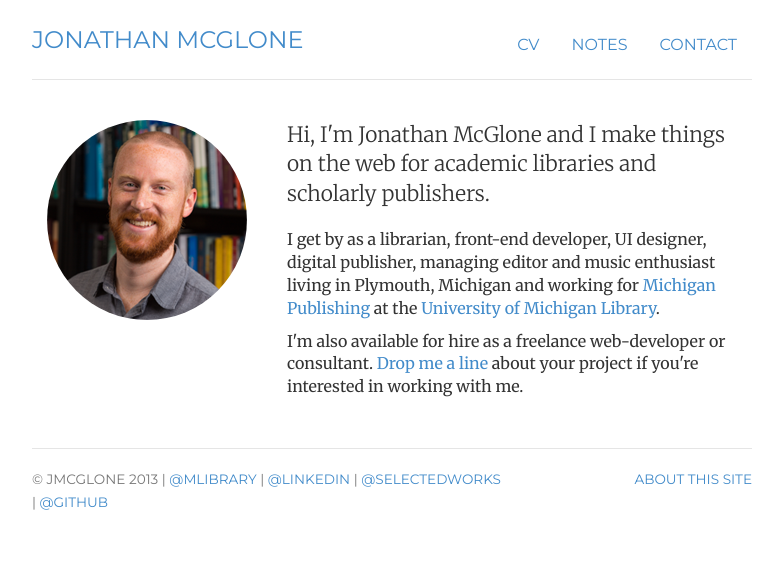
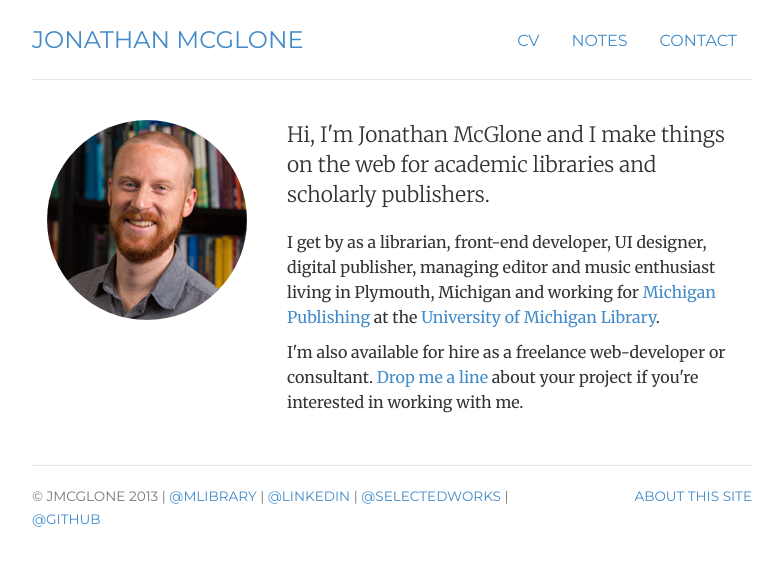
Before and after one commit to jmcglone/jmcglone.github.io, a Jekyll site: the page built from index.html, in a window 1280 px wide. Shown: the top 566 px of the page, without its empty margins (248-1031 px from the left). Built offline with Jekyll 4.4.1, drawn with Linux system fonts in a browser that asks for light colours.

Commit message:
converting to bootstrap 3

```diff
--- a/_includes/post-list.html
+++ b/_includes/post-list.html
@@ -1,6 +1,6 @@
 <div class="notelist">
     {% for post in site.posts %}
-    <ul class="listnotes unstyled">
+    <ul class="listnotes list-unstyled">
       <li><span>{{ post.date | date_to_string }} &raquo;</span> <a href="{{ post.url }}">{{ post.title }}</a></li>
     </ul>
     {% endfor %}
--- a/_layouts/default.html
+++ b/_layouts/default.html
@@ -2,7 +2,7 @@
 <html lang="en">
 	<head>
 		<meta charset="utf-8">
-		<meta name="viewport" content="width-device-width, initial-scale=1.0">
+		<meta name="viewport" width="device-width, initial-scale=1.0">
 		<meta name="description" content="Librarian, Digital Publisher, Project Manager, Front-End Developer, Music Lover, Web Noodler.">
 		<meta name="author" content="Jonathan McGlone">
 		<!-- favicon
@@ -36,10 +36,10 @@
 
 			<div class="footer">
 				<div class="row">
-				<div class="col-lg-8">
+				<div class="col-sm-9">
 				<p><small>&copy; jmcglone 2013 | <a href="http://www.lib.umich.edu/users/jmcglone" title="Jonathan McGlone at University of Michigan Library">@MLibrary</a> | <a href="http://www.linkedin.com/in/jwmcglone" title="Jonathan McGlone at LinkedIn">@LinkedIn</a> | <a href="http://works.bepress.com/jwmcglone/" title="Jonathan McGlone at Selected Works">@SelectedWorks</a> | <a href="https://github.com/jmcglone/" title="Jonathan McGlone at GitHub">@GitHub</a></small></p>
 				</div>
-				<div class="col-lg-4">
+				<div class="col-sm-3">
 				<p class="pull-right"><small><a href="/about" title="About this site">About this site</a></small></p>
 				</div>
 				</div>
--- a/about/index.html
+++ b/about/index.html
@@ -7,7 +7,7 @@
 
     <p>jmcglone.com is:</p>
 
-      <ul class="unstyled">
+      <ul class="list-unstyled">
         <li>Marked up with <a href="http://validator.w3.org/check?uri=http%3A%2F%2Fjmcglone.com%2F" title="HTML5 Validator">W3C validated HTML5</a></li>
         <li><a href="http://www.w3.org/TR/WCAG20/" title="WCAG 2.0">WCAG 2.0</a> compliant</li>
         <li><a href="http://alistapart.com/article/responsive-web-design" title="Responsive Web Design at A List Apart">Responsive</a> and compatible with a variety of devices</li>
--- a/css/style.css
+++ b/css/style.css
@@ -3,16 +3,16 @@
 
 body { padding-top: 20px; padding-bottom: 40px; font-family: 'Merriweather', Georgia, Times; font-size: 16px; }
 
+h1, h2, h3, h4, h5, h6, .h1, .h2, .h3, .h4, .h5, .h6 { font-family: 'Merriweather', Georgia, Times; }
+
 /* Masthead */
 .header, .footer, .header h3 { font-family: 'Montserrat', Helvetica, sans-serif; text-transform: uppercase; }
 
 /* Navigation */
-.nav { margin-top: 4px; }
 h3.muted-text a {text-decoration: none; color: #999999; }
 h3.muted-text a:hover { text-decoration: none; color: #0088cc; }
 
 /* Custom container */
-.container-narrow { margin: 0 auto; max-width: 800px; }
 .container > hr { margin: 30px 0; }
 .container > hr.footer {margin-bottom: 15px; }
 
@@ -23,8 +23,8 @@
 .jumbotron { margin: 80px 0; }
 .jumbotron h1 { font-size: 72px; line-height: 1; }
 .jumbotron .btn { font-size: 21px; padding: 14px 24px; }
-.jumbotron p { line-height: 25px; }
-.jumbotron p.lead { line-height: 30px; }
+.marketing p { line-height: 25px; }
+.marketing p.lead { line-height: 30px; }
 
 /* Notes */
 .notelist { width: 600px; margin: 0 auto; }
@@ -42,9 +42,7 @@
 .cv h1 { font-size: 32.5px; }
 
 /* Contact */
-iframe h1.ss-form-title { display: none; }
-iframe .ss-footer { display: none; }
 iframe {font-family: 'Merriweather', Georgia, Times; font-size: 16px;}
 
 /* About */
-.about ul.unstyled li { line-height: 30px; text-indent: 30px margin-left: -30px;}
+.about ul.list-unstyled li { line-height: 30px; text-indent: 30px margin-left: -30px;}
--- a/cv/index.html
+++ b/cv/index.html
@@ -8,7 +8,7 @@
 contact: passive
 ---
 <div class="cv">
-	<a href="/files/McGlone-CV.pdf" class="btn btn-inverse pull-right" title="Download CV as PDF">Download CV</a>
+	<a href="/files/McGlone-CV.pdf" class="btn btn-default btn-inverse pull-right" title="Download CV as PDF">Download CV</a>
 				<h1>Jonathan McGlone</h1>
 				<address>
 				<strong>University of Michigan Libraries</strong><br>
@@ -109,7 +109,7 @@
 					<p><strong>Chicago, IL.  Conference Co-Presenter.</strong> EDUCAUSE 2009 Midwest Regional Conference. “The WSU Digital Learning and Development Sandbox,” March 2009. Presented with Julie Klein and Anne-Marie Armstrong.</p>
 
 				<h2>Professional Activities and Service</h2>
-				<ul class="unstyled">
+				<ul class="list-unstyled">
 				<li>Managing Editor, <a href="http://www.journalofelectronicpublishing.org" title="the Journal of Electronic Publishing">the Journal of Electronic Publishing</a> 2013-present</li>
 				<li>MLibrary Open Access Committee 2013-present</li>
 				<li><a href="http://www.digitalpreservation.gov/ndsa" title="National Digital Stewardship Alliance">National Digital Stewardship Alliance</a>, Content Working Group 2012-present</li>
--- a/index.html
+++ b/index.html
@@ -8,10 +8,10 @@
 ---
 <!-- <div class="jumbotron"> -->
 <div class="row marketing">
-	<div class="col-lg-4">
+	<div class="col-sm-4">
 	<img  class="img-circle " alt="Jonathan McGlone" src="img/jmcglone-200px.png">
 	</div>
-	<div class="col-lg-8">
+	<div class="col-sm-8">
 	<p class="lead">Hi, I'm Jonathan McGlone and I make things on the web for academic libraries and scholarly publishers.</p>
 	<p>I get by as a librarian, front-end developer, UI designer, digital publisher, managing editor and music enthusiast living in Plymouth, Michigan and working for <a href="http://www.publishing.umich.edu">Michigan Publishing</a> at the <a href="http://www.lib.umich.edu">University of Michigan Library</a>.</p>
 
```
